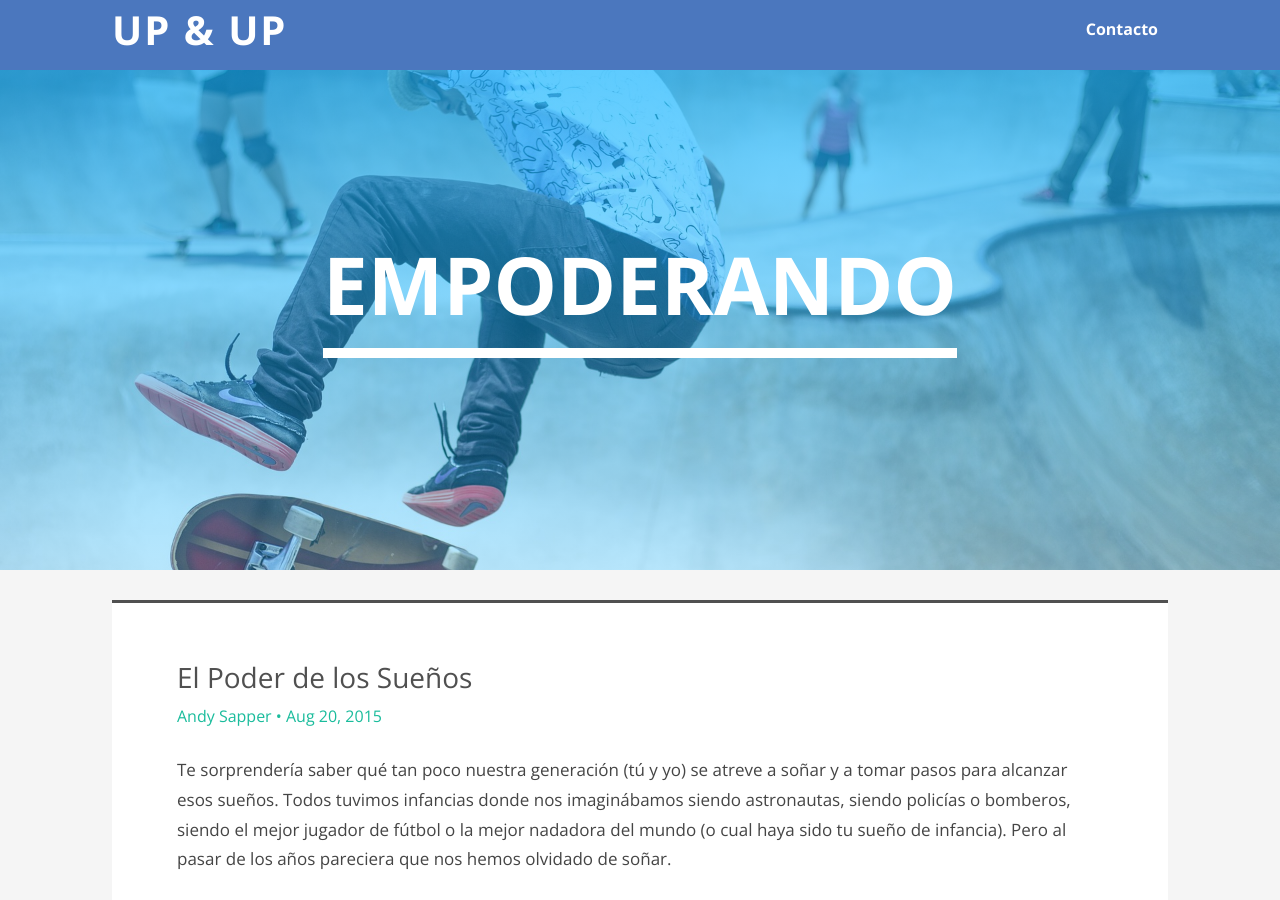
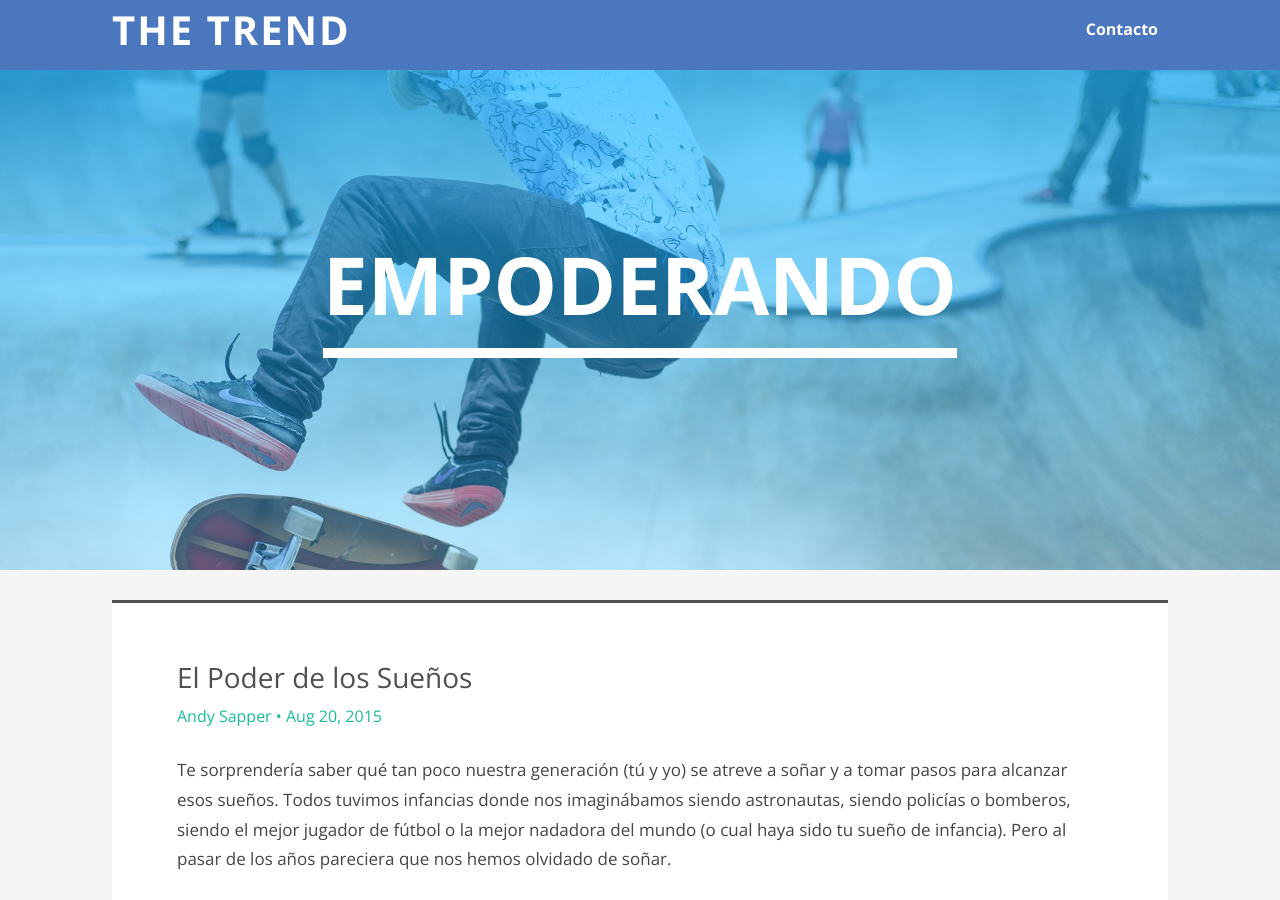
Before and after one commit to upandup/upandup.github.io, a Jekyll site: the page built from index.html, in a window 1280 px wide and 900 px high. Built offline with Jekyll 4.4.1, drawn with Linux system fonts in a browser that asks for light colours; the list of posts is cut into pages by our own code.

Commit message:
added baseurl config

```diff
--- a/_config.yml
+++ b/_config.yml
@@ -1,8 +1,8 @@
 # Site settings
-title: Up & Up
+title: The Trend
 email: asapper@hotmail.com
 description: Blog de temas relevantes para esta generación.
-baseurl: "" # the subpath of your site, e.g. /blog/
+baseurl: "/the-trend" # the subpath of your site, e.g. /blog/
 url: "http://asapper.github.io" # the base hostname & protocol for your site
 github_username: asapper
 paginate: 5
```
